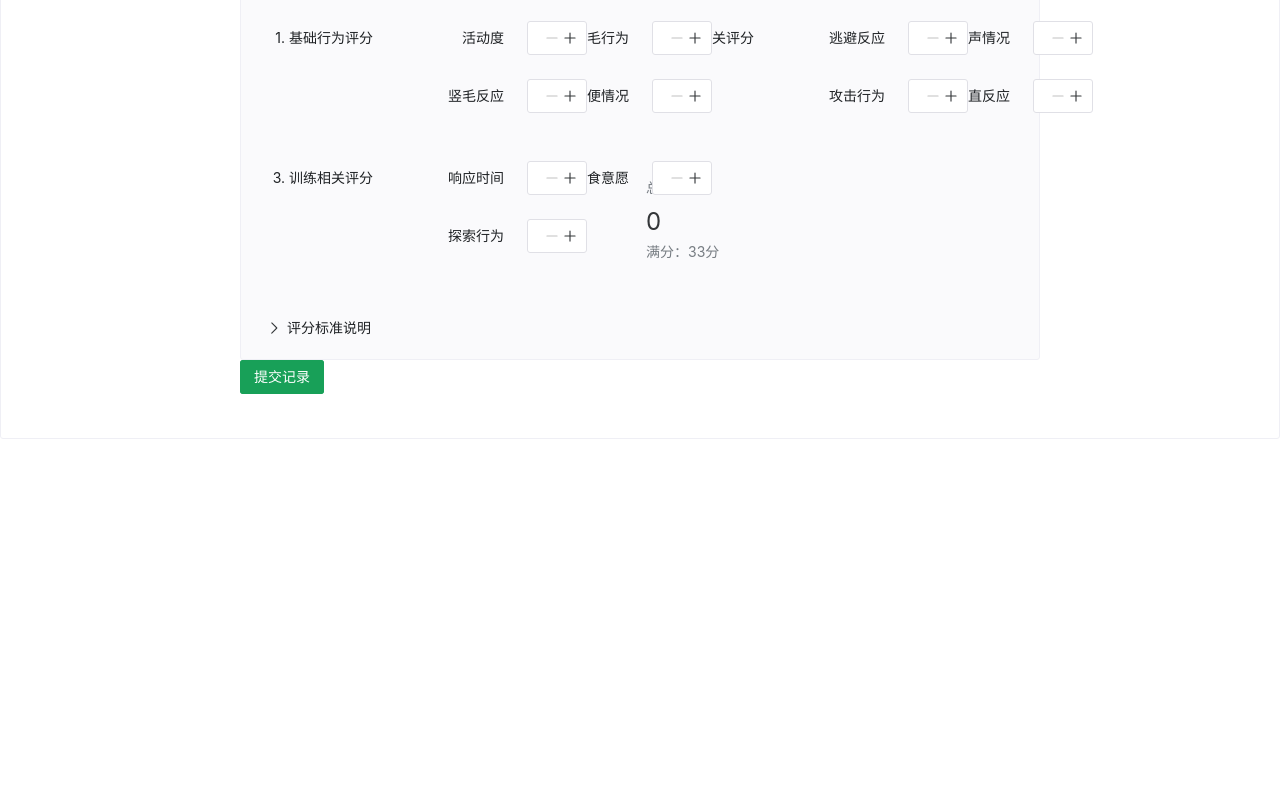
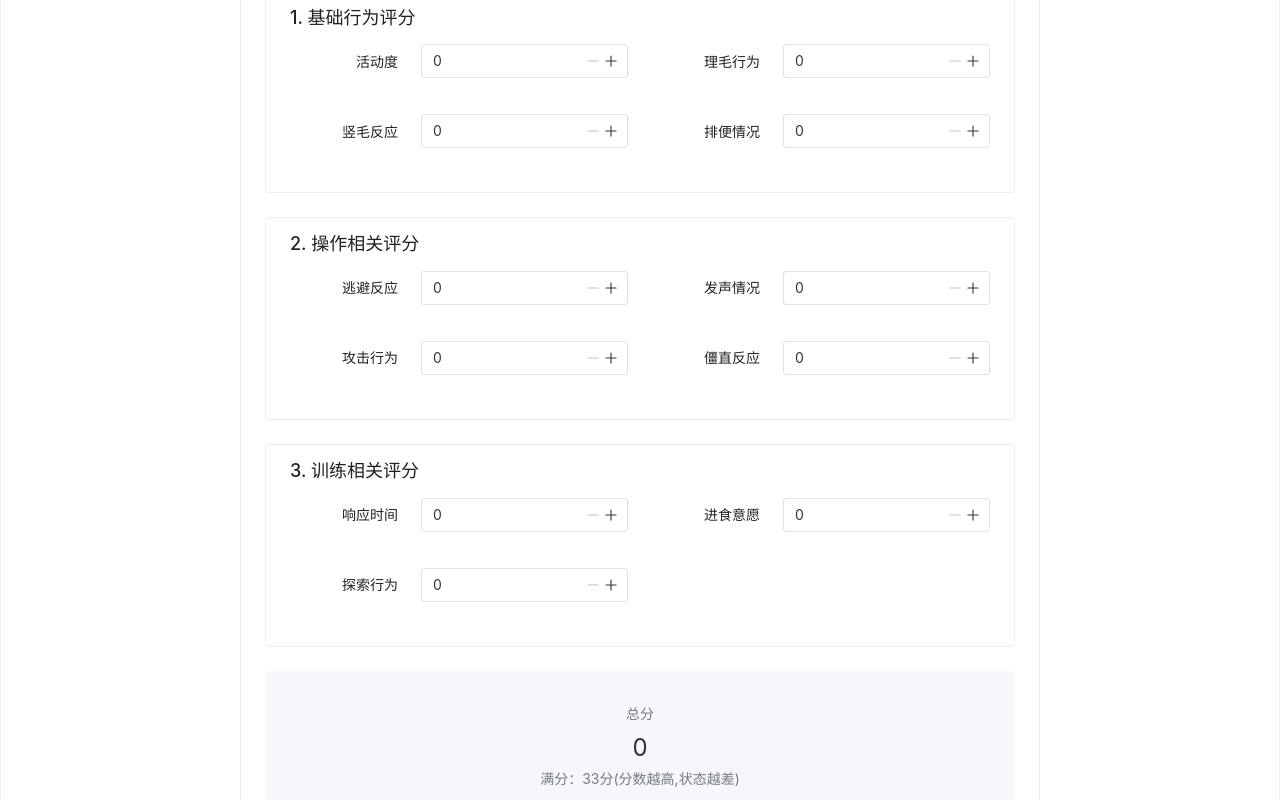
Before and after one commit to vital-lii/mouse_eval, a Vue app in the folder frontend/: page /acupuncture in a window 1280 px wide. Shown: the part 580-1380 px from the top of the page. Before the commit the page ends 1019 px from the top, so only its background shows below. Built offline with nearby package versions, Linux system fonts and the light colour scheme; no server answers.

Commit message:
'修改针刺显示间隔'

```diff
--- a/frontend/src/views/acupuncture/Record.vue
+++ b/frontend/src/views/acupuncture/Record.vue
@@ -64,10 +64,10 @@
         </n-form-item>
 
         <n-card title="针刺后行为评分" embedded>
-          <n-grid :cols="2" :x-gap="12">
-            <n-gi>
-              <n-form-item label="1. 基础行为评分">
-                <n-grid :cols="2" :x-gap="12">
+          <n-space vertical :size="24">
+            <!-- 1. 基础行为评分 -->
+            <n-card title="1. 基础行为评分" embedded>
+              <n-grid :cols="2" :x-gap="24" :y-gap="12">
                 <n-gi>
                   <n-form-item label="活动度" path="activity_scores.activity">
                     <n-input-number
@@ -109,12 +109,11 @@
                   </n-form-item>
                 </n-gi>
               </n-grid>
-              </n-form-item>
-            </n-gi>
+            </n-card>
 
-            <n-gi>
-              <n-form-item label="2. 操作相关评分">
-                <n-grid :cols="2" :x-gap="12">
+            <!-- 2. 操作相关评分 -->
+            <n-card title="2. 操作相关评分" embedded>
+              <n-grid :cols="2" :x-gap="24" :y-gap="12">
                 <n-gi>
                   <n-form-item label="逃避反应" path="activity_scores.escape">
                     <n-input-number
@@ -156,12 +155,11 @@
                   </n-form-item>
                 </n-gi>
               </n-grid>
-              </n-form-item>
-            </n-gi>
+            </n-card>
 
-            <n-gi>
-              <n-form-item label="3. 训练相关评分">
-                <n-grid :cols="2" :x-gap="12">
+            <!-- 3. 训练相关评分 -->
+            <n-card title="3. 训练相关评分" embedded>
+              <n-grid :cols="2" :x-gap="24" :y-gap="12">
                 <n-gi>
                   <n-form-item label="响应时间" path="activity_scores.response_time">
                     <n-input-number
@@ -193,16 +191,16 @@
                   </n-form-item>
                 </n-gi>
               </n-grid>
-              </n-form-item>
-            </n-gi>
+            </n-card>
 
-            <n-gi>
+            <!-- 总分显示 -->
+            <div class="score-summary">
               <n-statistic label="总分" :value="totalScore" />
-              <n-text depth="3">满分：33分</n-text>
-            </n-gi>
-          </n-grid>
+              <n-text depth="3">满分：33分(分数越高,状态越差)</n-text>
+            </div>
+          </n-space>
 
-          <n-collapse>
+          <n-collapse class="score-standards">
             <n-collapse-item title="评分标准说明" name="1">
               <n-space vertical>
                 <n-text>1. 基础行为评分（0-3分）</n-text>
@@ -592,8 +590,28 @@ const handleSubmit = async () => {
   margin: 0 auto;
 }
 
-.n-collapse {
-  margin-top: 16px;
+.score-standards {
+  margin-top: 24px;
+}
+
+.score-summary {
+  text-align: center;
+  padding: 16px;
+  background-color: #f5f7fa;
+  border-radius: 6px;
+}
+
+:deep(.n-card-header) {
+  padding-top: 12px;
+  padding-bottom: 12px;
+}
+
+:deep(.n-card) {
+  background-color: #ffffff;
+}
+
+:deep(.n-card.n-card--embedded) {
+  border: 1px solid #ebeef5;
 }
 
 :deep(.n-statistic) {
```
Lines whose indentation alone changed are shown as unchanged.
